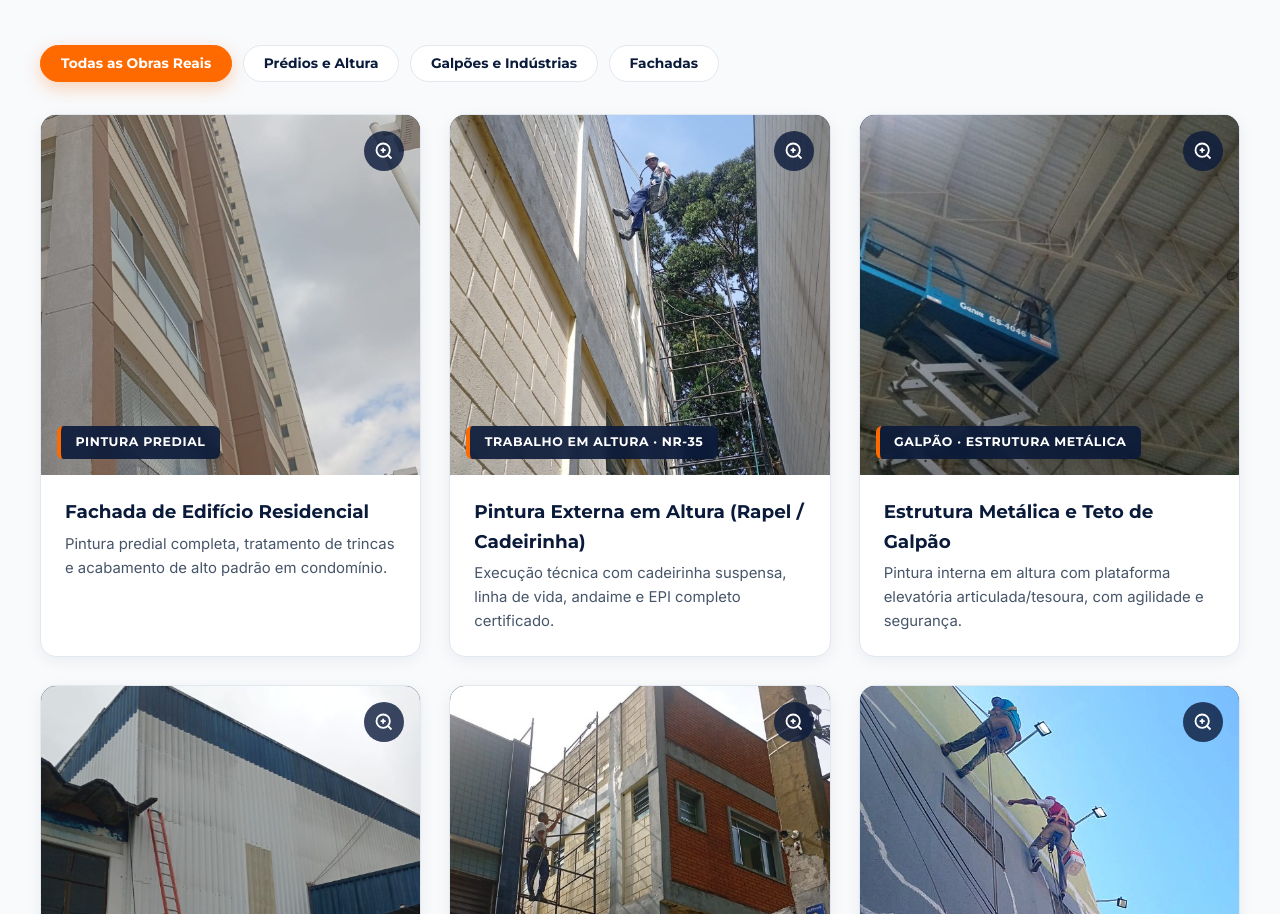
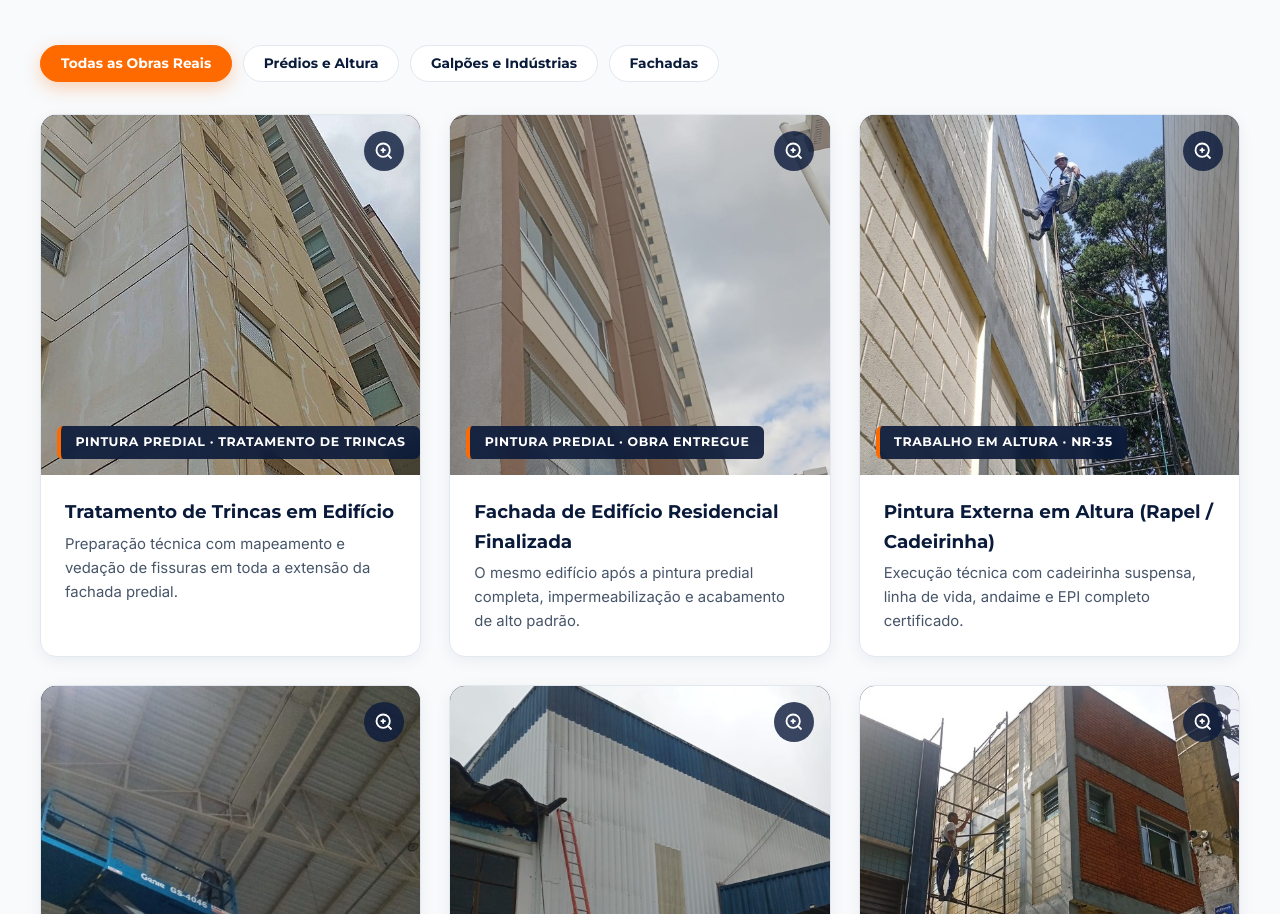
Before and after one commit to ligiamairap-star/site-lm-pintura, a plain HTML site: page index.html in a window 1280 px wide. Shown: the part 4684-5598 px from the top of the page. Drawn offline with Linux system fonts and the light colour scheme.

Commit message:
feat: adiciona foto real melhorada do tratamento de trincas em edificio na galeria

```diff
--- a/index.html
+++ b/index.html
@@ -639,7 +639,26 @@
           </div>
 
           <div class="portfolio__grid" id="gallery-grid">
-            <!-- Foto 1: Prédio / Condomínio -->
+            <!-- Foto 1: Tratamento de Trincas em Prédio / Condomínio -->
+            <figure class="portfolio-card" data-category="predio" data-lightbox-src="assets/obra-predio-tratamento-trincas.jpg" data-lightbox-caption="Tratamento de Trincas em Condomínio — Preparação técnica da fachada predial em altura">
+              <div class="portfolio-card__media">
+                <img
+                  src="assets/obra-predio-tratamento-trincas.jpg"
+                  alt="Tratamento de trincas e fissuras em fachada de edifício residencial em altura pela LM"
+                  loading="lazy"
+                />
+                <span class="portfolio-card__tag">Pintura Predial · Tratamento de Trincas</span>
+                <span class="portfolio-card__zoom" aria-hidden="true">
+                  <svg viewBox="0 0 24 24" fill="none" stroke="currentColor" stroke-width="2.2"><circle cx="11" cy="11" r="8"/><path d="m21 21-4.35-4.35M11 8v6M8 11h6"/></svg>
+                </span>
+              </div>
+              <figcaption class="portfolio-card__body">
+                <h3>Tratamento de Trincas em Edifício</h3>
+                <p>Preparação técnica com mapeamento e vedação de fissuras em toda a extensão da fachada predial.</p>
+              </figcaption>
+            </figure>
+
+            <!-- Foto 2: Prédio / Condomínio Finalizado -->
             <figure class="portfolio-card" data-category="predio" data-lightbox-src="assets/obra-predio-condominio.jpg" data-lightbox-caption="Fachada de Edifício Residencial — Pintura predial completa em condomínio">
               <div class="portfolio-card__media">
                 <img
@@ -647,14 +666,14 @@
                   alt="Pintura predial completa de edifício residencial pela LM"
                   loading="lazy"
                 />
-                <span class="portfolio-card__tag">Pintura Predial</span>
+                <span class="portfolio-card__tag">Pintura Predial · Obra Entregue</span>
                 <span class="portfolio-card__zoom" aria-hidden="true">
                   <svg viewBox="0 0 24 24" fill="none" stroke="currentColor" stroke-width="2.2"><circle cx="11" cy="11" r="8"/><path d="m21 21-4.35-4.35M11 8v6M8 11h6"/></svg>
                 </span>
               </div>
               <figcaption class="portfolio-card__body">
-                <h3>Fachada de Edifício Residencial</h3>
-                <p>Pintura predial completa, tratamento de trincas e acabamento de alto padrão em condomínio.</p>
+                <h3>Fachada de Edifício Residencial Finalizada</h3>
+                <p>O mesmo edifício após a pintura predial completa, impermeabilização e acabamento de alto padrão.</p>
               </figcaption>
             </figure>
 
```
Also changed, not shown: assets/obra-predio-tratamento-trincas.jpg (added).
